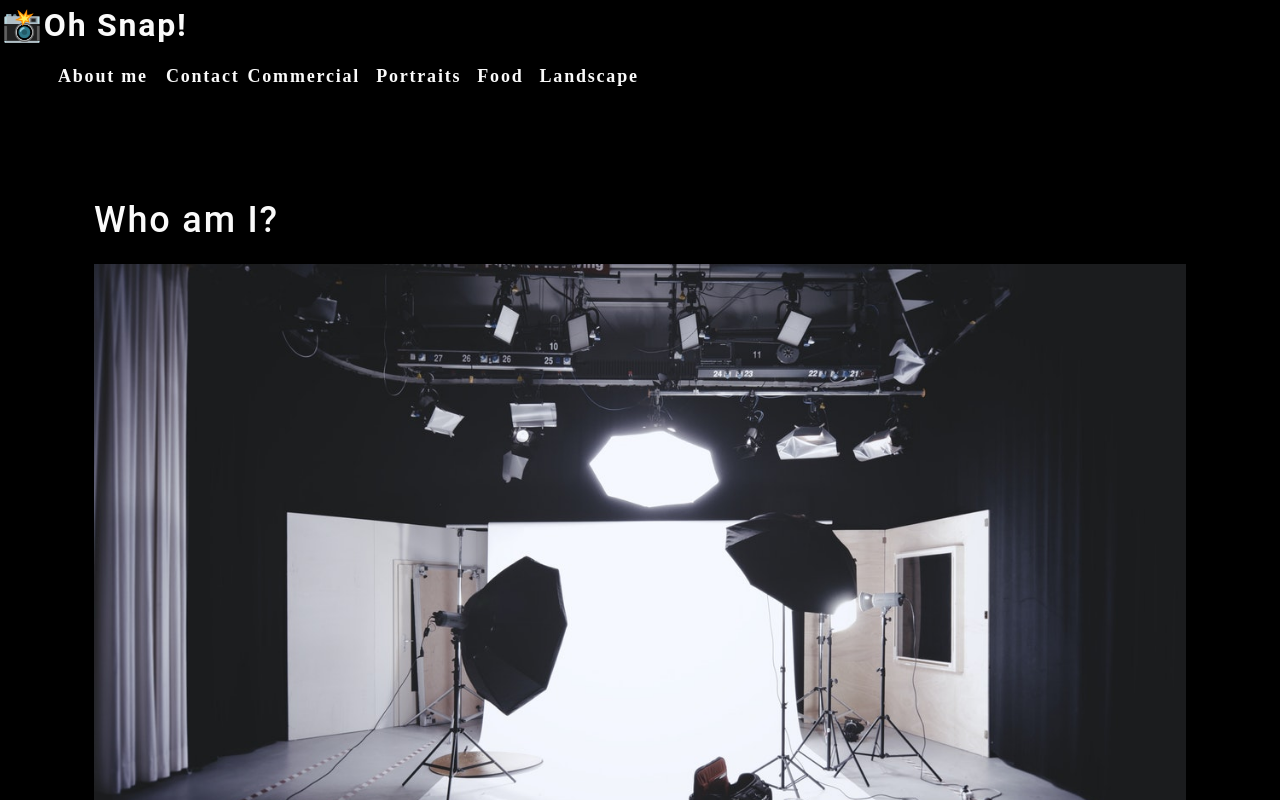
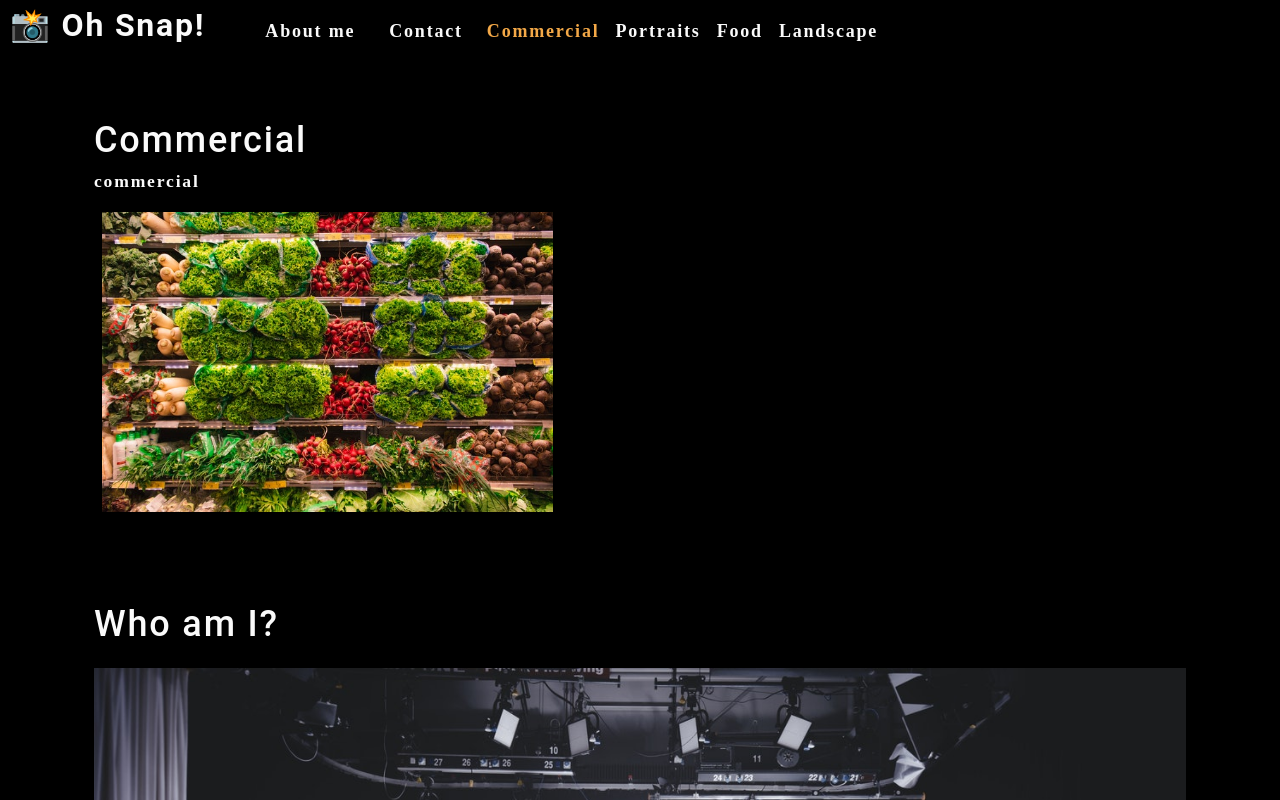
Before and after one commit to TSRodgers/photo-port, a React (Create React App) app: page / in a window 1280 px wide. Shown: the top 800 px of the page. Built offline with nearby package versions, Linux system fonts and the light colour scheme.

Commit message:
added prop handling

```diff
--- a/src/App.js
+++ b/src/App.js
@@ -1,13 +1,28 @@
-import React from 'react';
+import React, { useState } from 'react';
 import Nav from './components/Nav';
 import About from './components/About';
+import Gallery from './components/Gallery';
 
 function App() {
+  const  [categories] = useState([
+    { name: 'commercial', description: 'Photos of grocery stores, food trucks, and other commercial projects' },
+    { name: 'portraits', description: 'Portraits of people in my life' },
+    { name: 'food', description: 'Delicious delicacies' },
+    { name: 'landscape', description: 'Fields, farmhouses, waterfalls, and the beauty of nature' }
+  ]);
+  const [currentCategory, setCurrentCategory] = useState(categories[0]);
   return (
     <div>
-      <Nav></Nav>
+      <Nav
+        categories={categories}
+        setCurrentCategory={setCurrentCategory}
+        currentCategory={currentCategory}
+        ></Nav>
       <main>
-        <About></About>
+       <div>
+          <Gallery></Gallery>
+          <About></About>
+       </div>
       </main>
     </div>
   );
--- a/src/components/About/index.js
+++ b/src/components/About/index.js
@@ -1,13 +1,19 @@
-import React from "react";
-import coverImage from "../../assets/cover/cover-image.jpg"
+import React from 'react'
+import coverImage from "../../assets/cover/cover-image.jpg";
 
 function About() {
+
   return (
-    <section className="my-5">
-      <h1>Who am I?</h1>
+    <section className="my-5" >
+      <h1 id="about">Who am I?</h1>
       <img src={coverImage} className="my-2" style={{ width: "100%" }} alt="cover" />
+      <div className="my-2">
+        <p>
+          Lorem ipsum dolor sit amet, consectetur adipiscing elit. Donec bibendum turpis sed ex condimentum molestie. Mauris condimentum lectus ut ornare dignissim. Mauris faucibus urna mi, ac feugiat metus aliquam maximus. Proin aliquam justo nec diam vulputate vestibulum. Aenean sollicitudin nulla at nisi ornare, nec suscipit massa eleifend. Morbi tristique justo vel turpis sollicitudin, et tristique velit convallis. In hac habitasse platea dictumst. Phasellus mattis nunc sed orci consequat laoreet. Praesent id nisl nibh. Curabitur imperdiet ultricies mollis. In hac habitasse platea dictumst.
+      </p>
+      </div>
     </section>
-  );
+  )
 }
 
-export default About;
+export default About
--- /dev/null
+++ b/src/components/Gallery/index.js
@@ -0,0 +1,25 @@
+import React from "react";
+import { capitalizeFirstLetter } from '../../utils/helpers';
+import photo from '../../assets/small/commercial/0.jpg';
+
+function Gallery(props) {
+  const currentCategory = {
+    name: 'commercial',
+    description: 'Photos of grocery store, food trucks, and other commercial projects',
+  };
+  return (
+    <section>
+      <h1>{capitalizeFirstLetter(currentCategory.name)}</h1>
+      <p>{currentCategory.name}</p>
+      <div className="flex-row">
+        <img
+        src={photo}
+        alt="Commerical Example"
+        className="img-thumbnail mx-1"
+        />
+      </div>
+    </section>
+  );
+}
+
+export default Gallery;
--- a/src/components/Nav/index.js
+++ b/src/components/Nav/index.js
@@ -1,22 +1,22 @@
-import React from "react";
+import React, { useEffect } from "react";
+import { capitalizeFirstLetter } from "../../utils/helpers";
 
-function Nav() {
-  const categories = [
-    { name: "Commercial", description: "Photos of grocery stores, food trucks, and other commerical projects", },
-    { name: "Portraits", description: "Portraits of people in my life" },
-    { name: "Food", description: "Delicious delicacies" },
-    { name: "Landscape", description: "Fields, farmhouses, waterfalls, and the beauty of nature", },
-  ];
+function Nav(props) {
+  const {
+    categories = [],
+    setCurrentCategory,
+    currentCategory,
+  } = props;
 
-  function categorySelected(name) {
-    console.log(`${name} clicked`);
-  };
+  useEffect(() => {
+    document.title = capitalizeFirstLetter(currentCategory.name);
+  }, [currentCategory]);
 
   return (
-    <header>
+    <header className="flex-row px-1">
       <h2>
         <a data-testid="link" href="/">
-        <span role="img" aria-label="camera"> 📸</span>Oh Snap!
+          <span role="img" aria-label="camera"> 📸</span> Oh Snap!
         </a>
       </h2>
       <nav>
@@ -26,20 +26,29 @@
               About me
             </a>
           </li>
-          <li>
+          <li className="mx-2">
             <span>Contact</span>
           </li>
           {categories.map((category) => (
-            <li className="mx-1" key={category.name}>
-              <span onClick={() => categorySelected(category.name)}>
-                {category.name}
+            <li
+              className={`mx-1 ${
+                currentCategory.name === category.name && 'navActive'
+              }`}
+              key={category.name}
+            >
+              <span
+                onClick={() => {
+                  setCurrentCategory(category)
+                }}
+              >
+                {capitalizeFirstLetter(category.name)}
               </span>
             </li>
           ))}
         </ul>
       </nav>
     </header>
-  );
+  )
 }
 
 export default Nav;
```
